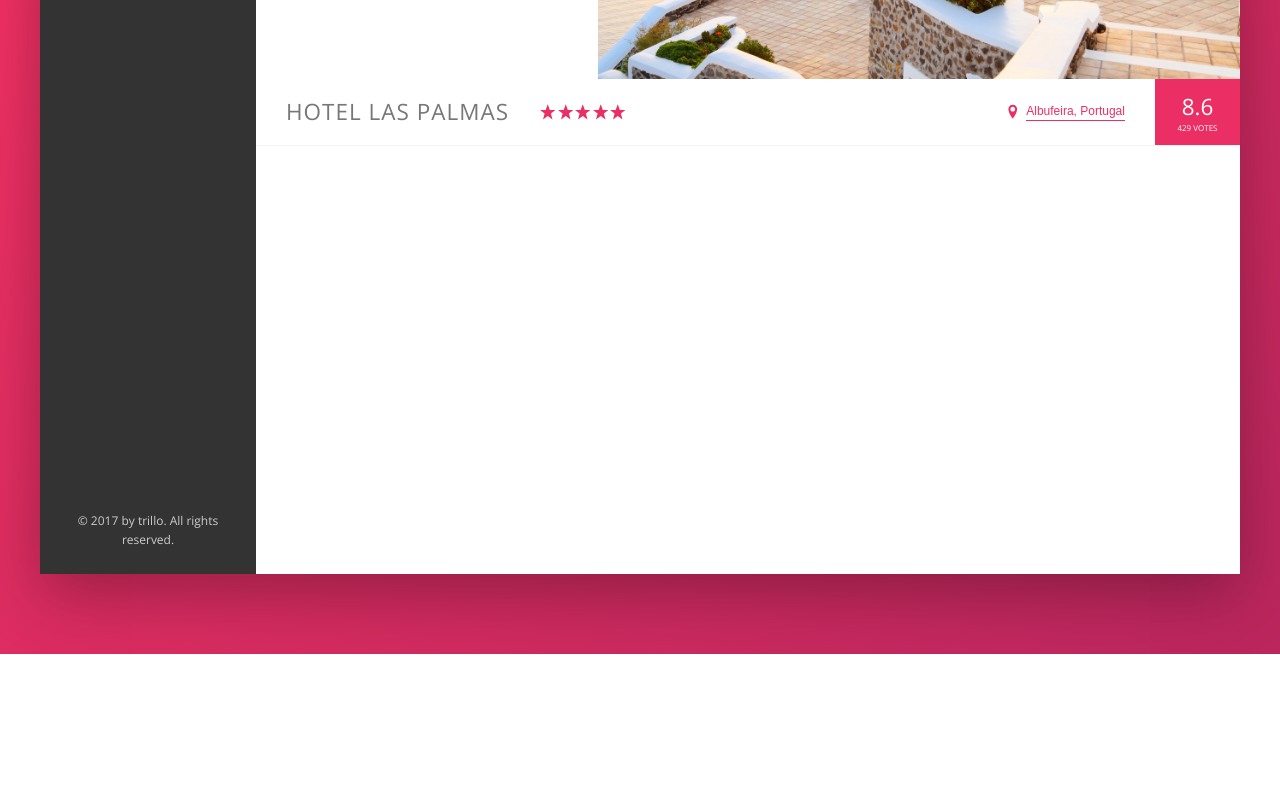
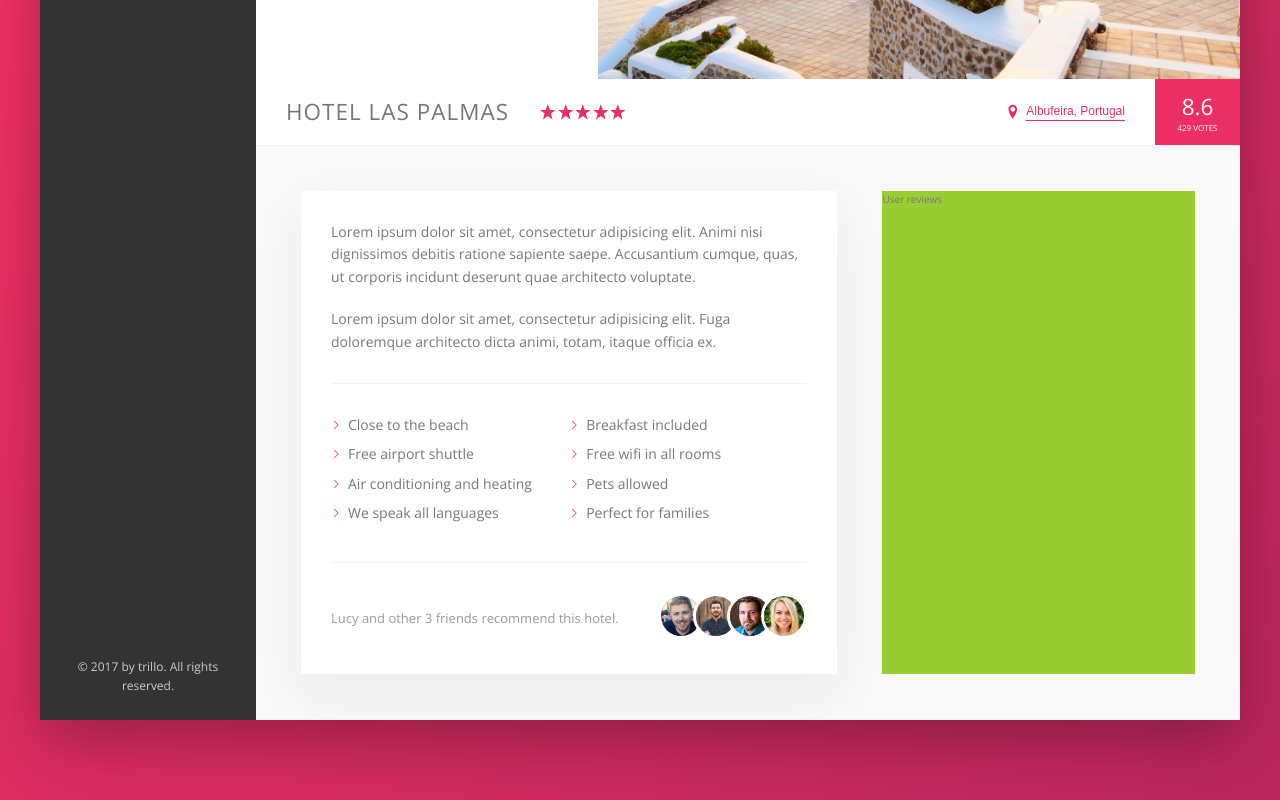
Before and after one commit to Noems20/advanced-css-project2, a website: page index.html in a window 1280 px wide. Shown: the part 456-1256 px from the top of the page. Before the commit the page ends 1110 px from the top, so only its background shows below. Drawn offline with nearby package versions, Linux system fonts and the light colour scheme.

Commit message:
Added review card

```diff
--- a/index.html
+++ b/index.html
@@ -150,6 +150,59 @@
               <div class="overview__rating-count">429 votes</div>
             </div>
           </div>
+
+          <div class="detail">
+            <div class="description">
+              <p class="paragraph">
+                Lorem ipsum dolor sit amet, consectetur adipisicing elit. Animi
+                nisi dignissimos debitis ratione sapiente saepe. Accusantium
+                cumque, quas, ut corporis incidunt deserunt quae architecto
+                voluptate.
+              </p>
+              <p class="paragraph">
+                Lorem ipsum dolor sit amet, consectetur adipisicing elit. Fuga
+                doloremque architecto dicta animi, totam, itaque officia ex.
+              </p>
+              <ul class="list">
+                <li class="list__item">Close to the beach</li>
+                <li class="list__item">Breakfast included</li>
+                <li class="list__item">Free airport shuttle</li>
+                <li class="list__item">Free wifi in all rooms</li>
+                <li class="list__item">Air conditioning and heating</li>
+                <li class="list__item">Pets allowed</li>
+                <li class="list__item">We speak all languages</li>
+                <li class="list__item">Perfect for families</li>
+              </ul>
+              <div class="recommend">
+                <p class="recommend__count">
+                  Lucy and other 3 friends recommend this hotel.
+                </p>
+                <div class="recommend__friends">
+                  <img
+                    src="img/user-3.jpg"
+                    alt="Friend 1"
+                    class="recommend__photo"
+                  />
+                  <img
+                    src="img/user-4.jpg"
+                    alt="Friend 2"
+                    class="recommend__photo"
+                  />
+                  <img
+                    src="img/user-5.jpg"
+                    alt="Friend 3"
+                    class="recommend__photo"
+                  />
+                  <img
+                    src="img/user-6.jpg"
+                    alt="Friend 4"
+                    class="recommend__photo"
+                  />
+                </div>
+              </div>
+            </div>
+            <div class="user-reviews">User reviews</div>
+          </div>
         </main>
       </div>
     </div>
--- a/sass/_base.scss
+++ b/sass/_base.scss
@@ -19,6 +19,9 @@ COLORS
   --color-grey-dark-3: #999;
 
   --shadow-dark: 0 2rem 6rem rgba(0, 0, 0, 0.3);
+  --shadow-light: 0 2rem 5rem rgba(0, 0, 0, 0.06);
+
+  --line: 1px solid var(--color-grey-light-2);
 }
 
 * {
--- a/sass/_components.scss
+++ b/sass/_components.scss
@@ -208,7 +208,7 @@
 .overview {
   display: flex;
   align-items: center;
-  border-bottom: 1px solid var(--color-grey-light-2);
+  border-bottom: var(--line);
 
   &__heading {
     font-size: 2.25rem;
@@ -303,3 +303,74 @@
     box-shadow: none;
   }
 }
+
+/////////////////////////////
+// PARAGRAPH
+.paragraph:not(:last-of-type) {
+  margin-bottom: 2rem;
+}
+
+/////////////////////////////
+// LIST
+.list {
+  list-style: none;
+  margin: 3rem 0;
+  padding: 3rem 0;
+  border-top: var(--line);
+  border-bottom: var(--line);
+
+  display: flex;
+  flex-wrap: wrap;
+
+  &__item {
+    flex: 0 0 50%;
+    margin-bottom: 0.7rem;
+  }
+
+  &__item::before {
+    content: '';
+    display: inline-block;
+    height: 1rem;
+    width: 1rem;
+    margin-right: 0.7rem;
+
+    /* Older browsers
+    background-image: url(../../img/chevron-thin-right.svg);*/
+
+    // MASKS
+    background-color: var(--color-primary);
+    -webkit-mask-image: url(../../img/chevron-thin-right.svg);
+    -webkit-mask-size: cover;
+    mask-image: url(../../img/chevron-thin-right.svg);
+    mask-size: cover;
+  }
+}
+
+/////////////////////////////
+// RECOMMEND
+.recommend {
+  font-size: 1.3rem;
+  color: var(--color-grey-dark-3);
+
+  display: flex;
+  align-items: center;
+
+  &__count {
+    margin-right: auto;
+  }
+
+  &__friends {
+  }
+
+  &__photo {
+    box-sizing: content-box;
+    height: 4rem;
+    width: 4rem;
+    border-radius: 50%;
+    border: 3px solid #fff;
+
+    &:not(:last-child) {
+      margin-right: -1.5rem;
+    }
+  }
+}
--- a/sass/_layout.scss
+++ b/sass/_layout.scss
@@ -11,7 +11,7 @@
   font-size: 1.4rem;
   height: 7rem;
   background-color: #fff;
-  border-bottom: 1px solid var(--color-grey-light-2);
+  border-bottom: var(--line);
 
   display: flex;
   justify-content: space-between;
@@ -32,7 +32,27 @@
 }
 
 .hotel-view {
-  background-color: white;
+  background-color: #fff;
   flex: 1;
-  height: 88rem;
 }
+
+.detail {
+  display: flex;
+  padding: 4.5rem;
+  background-color: var(--color-grey-light-1);
+  border-bottom: var(--line);
+}
+
+.description {
+  font-size: 1.4rem;
+  background-color: #fff;
+  box-shadow: var(--shadow-light);
+  padding: 3rem;
+  flex: 0 0 60%;
+  margin-right: 4.5rem;
+}
+
+.user-reviews {
+  background-color: yellowgreen;
+  flex: 1;
+}
```
Also changed, not shown: dist/css/main.css, 1 other file.
